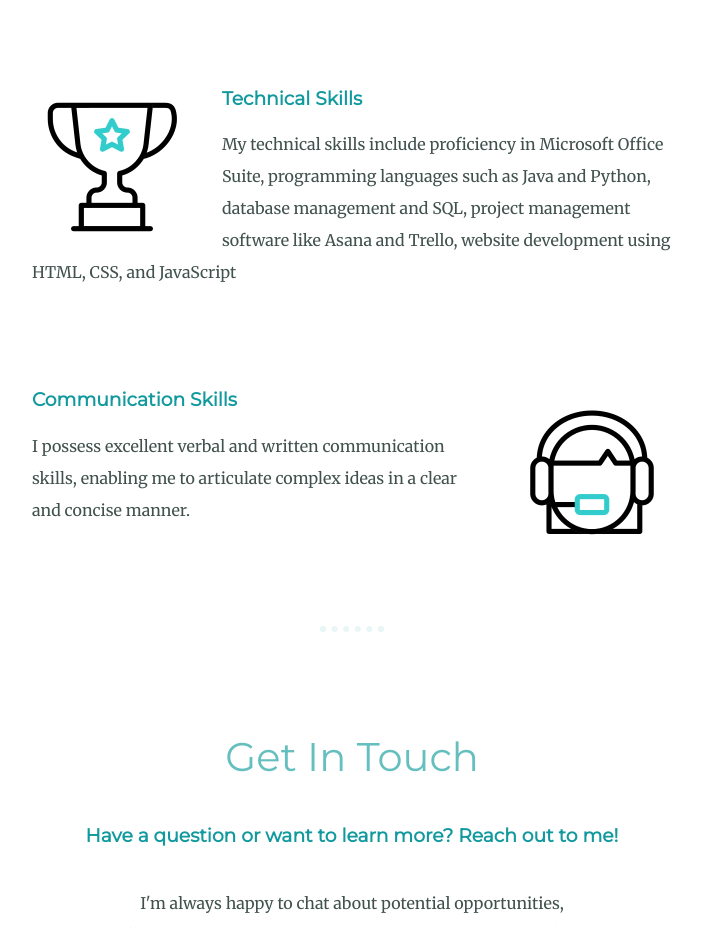
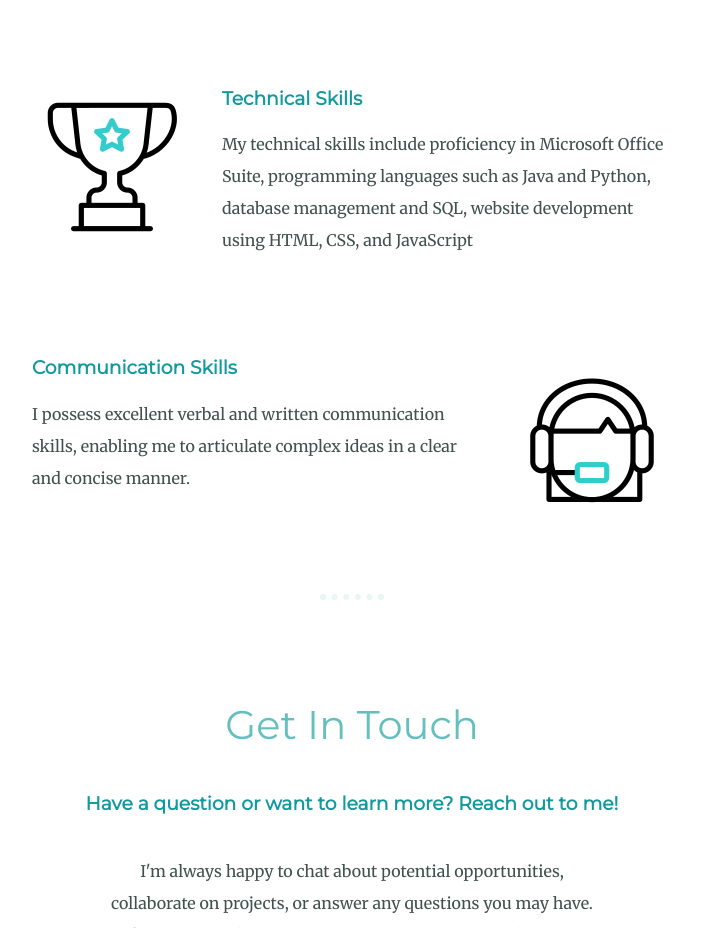
Before and after one commit to Atulbedwal/Portfolio, a plain HTML site: page index.html in a window 1280 px wide. Shown: the part 1740-2668 px from the top of the page, without its empty margins (288-990 px from the left). Drawn offline with Linux system fonts and the light colour scheme.

Commit message:
Update index.html

```diff
--- a/index.html
+++ b/index.html
@@ -31,7 +31,7 @@
           <div class="skill-row">
             <img class="skill-img" src="images/award.gif" alt="">
             <h3>Technical Skills</h3>
-            <p>My technical skills include proficiency in Microsoft Office Suite, programming languages such as Java and Python, database management and SQL, project management software like Asana and Trello, website development using HTML, CSS, and JavaScript</p>
+            <p>My technical skills include proficiency in Microsoft Office Suite, programming languages such as Java and Python, database management and SQL, website development using HTML, CSS, and JavaScript</p>
           </div>
           <div class="skill-row">
             <img class="code-img" src="images/tech-support.gif" alt="">
```
